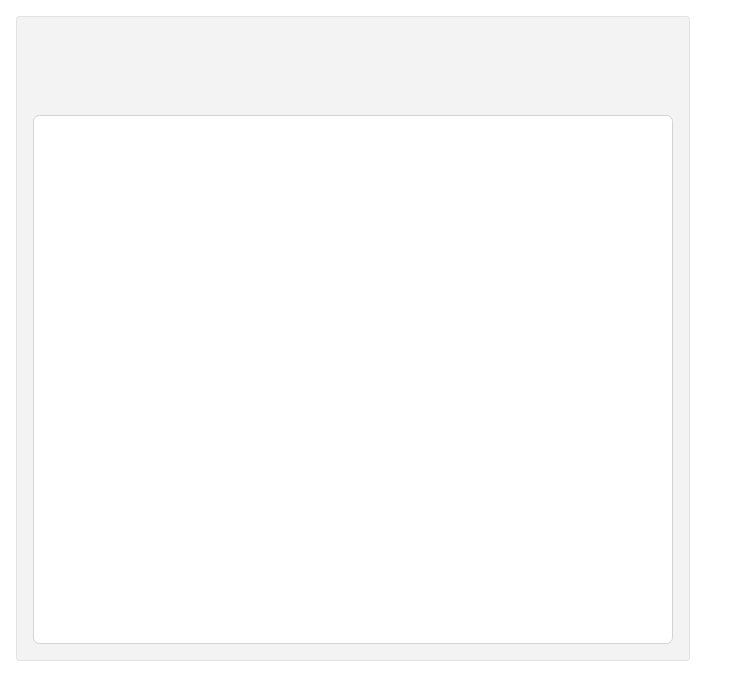
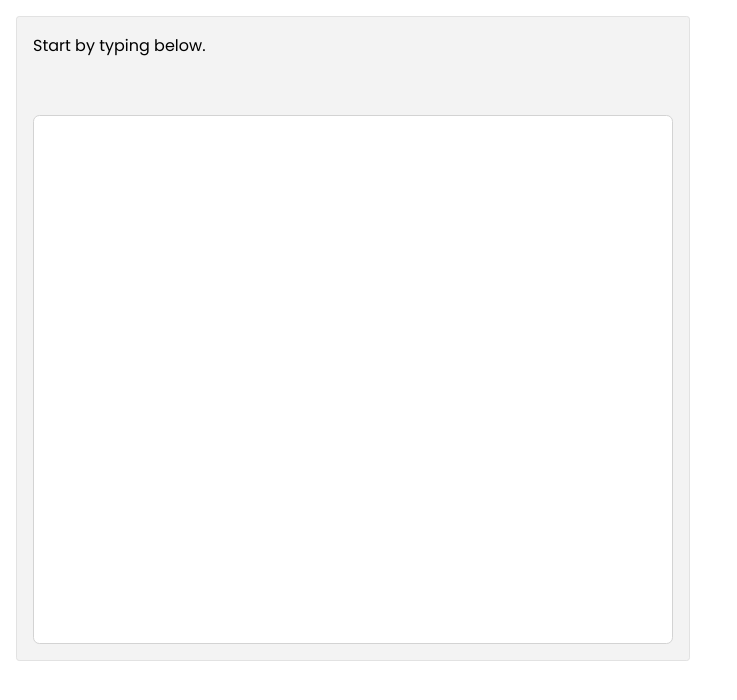
Before and after one commit to Tcooper920/timeToRead, a plain HTML site: page index.html in a window 1280 px wide. Shown: the whole page, without its empty margins (0-737 px from the left). Drawn offline with Linux system fonts and the light colour scheme.

Commit message:
Add text instructions for user.

```diff
--- a/index.html
+++ b/index.html
@@ -11,7 +11,7 @@
 <body>
 
 <div class="container">
-	<p class="word-count-container"><br /></p>
+	<p class="word-count-container">Start by typing below.</p>
 	<p class="time-to-read-container"><br /></p>
 	<textarea class="text-content" rows="33" cols="33"></textarea>
 </div>
```
